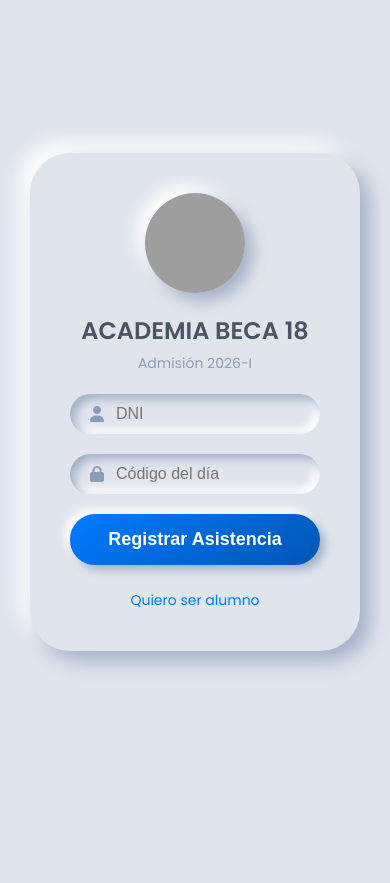
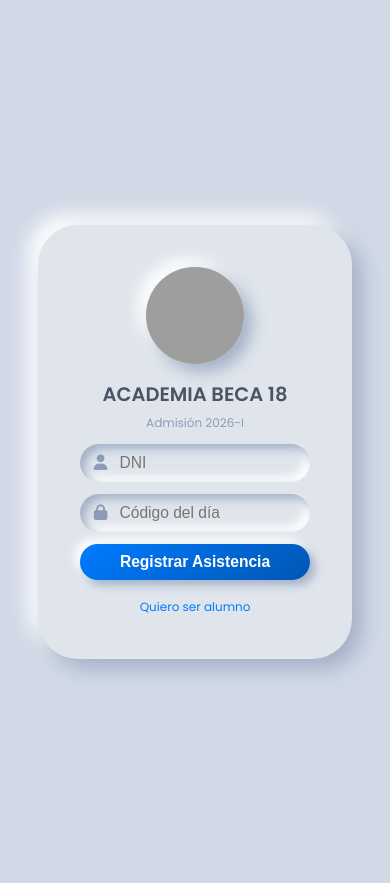
Before and after one commit to udepservicio/academia, a Flask app: page / in a window 390 px wide. Before the commit the page ends 669 px from the top, so only its background shows below. Run offline with Flask 3, Linux system fonts and the light colour scheme; grey boxes are pictures that could not be loaded.

Commit message:
Update Index.html

```diff
--- a/templates/Index.html
+++ b/templates/Index.html
@@ -1,4 +1,3 @@
-
 <!DOCTYPE html>
 <html lang="es">
 <head>
@@ -9,41 +8,54 @@
     <link rel="stylesheet" href="https://cdnjs.cloudflare.com/ajax/libs/font-awesome/6.4.0/css/all.min.css">
     <script src="https://cdn.jsdelivr.net/npm/canvas-confetti@1.9.2/dist/confetti.browser.min.js"></script>
     <style>
+        :root {
+            --base-color: #d1d9e6; /* Color base más oscuro */
+            --card-color: #e0e5ec; /* Color original de la tarjeta */
+            --shadow-dark: #a3b1c6;
+            --shadow-light: #ffffff;
+            --text-primary: #4a5464;
+            --text-secondary: #8c9cb6;
+        }
+
         body {
-            background-color: #e0e5ec;
+            background-color: var(--base-color);
             font-family: 'Poppins', sans-serif;
             display: flex;
             justify-content: center;
             align-items: center;
             min-height: 100vh;
             margin: 0;
+            padding: 5%;
         }
 
         .container {
             display: flex;
             justify-content: center;
             align-items: center;
-            transform: translateY(-4%);
+            width: 100%;
+            max-width: 1200px;
         }
 
         .card {
-            background-color: #e0e5ec;
-            padding: 40px;
+            background-color: var(--card-color);
+            padding: 8%;
             border-radius: 40px;
-            box-shadow: 10px 10px 20px #a3b1c6, -10px -10px 20px #ffffff;
+            box-shadow: 10px 10px 20px var(--shadow-dark), -10px -10px 20px var(--shadow-light);
             text-align: center;
-            max-width: 250px;
-            width: 100%;
+            width: 80%;
+            max-width: 230px;
             position: relative;
             z-index: 1;
         }
 
         .logo-section .logo {
-            width: 100px;
-            height: 100px;
-            margin: 0 auto 20px;
+            width: 25vw;
+            height: 25vw;
+            max-width: 100px;
+            max-height: 100px;
+            margin: 0 auto 5%;
             border-radius: 50%;
-            box-shadow: 8px 8px 16px #a3b1c6, -8px -8px 16px #ffffff;
+            box-shadow: 8px 8px 16px var(--shadow-dark), -8px -8px 16px var(--shadow-light);
             display: flex;
             justify-content: center;
             align-items: center;
@@ -58,29 +70,31 @@
 
         .logo-section h2 {
             font-weight: 600;
-            color: #4a5464;
-            margin-bottom: 5px;
+            color: var(--text-primary);
+            margin-bottom: 2%;
+            font-size: clamp(16px, 5vw, 24px);
         }
 
         .logo-section p {
-            color: #8c9cb6;
+            color: var(--text-secondary);
             margin-top: 0;
-            font-size: 14px;
+            font-size: clamp(12px, 3vw, 14px);
         }
 
         .input-group {
             display: flex;
             align-items: center;
-            background-color: #e0e5ec;
+            background-color: var(--card-color);
             border-radius: 20px;
-            padding: 10px 20px;
-            margin: 20px 0;
-            box-shadow: inset 5px 5px 10px #a3b1c6, inset -5px -5px 10px #ffffff;
+            padding: 3% 5%;
+            margin: 5% 0;
+            box-shadow: inset 5px 5px 10px var(--shadow-dark), inset -5px -5px 10px var(--shadow-light);
         }
 
         .input-group i {
-            color: #8c9cb6;
+            color: var(--text-secondary);
             margin-right: 10px;
+            font-size: clamp(14px, 4vw, 16px);
         }
 
         .input-group input {
@@ -88,31 +102,31 @@
             background: none;
             outline: none;
             width: 100%;
-            font-size: 16px;
-            color: #4a5464;
+            font-size: clamp(14px, 4vw, 16px);
+            color: var(--text-primary);
         }
 
         .login-btn {
             background: linear-gradient(145deg, #007bff, #0056b3);
             color: white;
             border: none;
-            padding: 15px 30px;
+            padding: 4% 8%;
             border-radius: 25px;
-            font-size: 18px;
+            font-size: clamp(14px, 4vw, 18px);
             font-weight: 600;
             cursor: pointer;
             width: 100%;
-            box-shadow: 5px 5px 10px #a3b1c6, -5px -5px 10px #ffffff;
+            box-shadow: 5px 5px 10px var(--shadow-dark), -5px -5px 10px var(--shadow-light);
             transition: all 0.3s ease;
         }
 
         .login-btn:hover {
-            box-shadow: 2px 2px 5px #a3b1c6, -2px -2px 5px #ffffff;
+            box-shadow: 2px 2px 5px var(--shadow-dark), -2px -2px 5px var(--shadow-light);
         }
 
         .links {
-            margin-top: 25px;
-            font-size: 14px;
+            margin-top: 8%;
+            font-size: clamp(12px, 3vw, 14px);
         }
 
         .links a {
@@ -126,7 +140,7 @@
         }
 
         .links span {
-            color: #8c9cb6;
+            color: var(--text-secondary);
         }
 
         /* Estilos para la pantalla de éxito */
@@ -136,39 +150,57 @@
         }
 
         .success-icon {
-            font-size: 60px;
+            font-size: clamp(40px, 10vw, 60px);
             color: #28a745;
-            margin-bottom: 20px;
+            margin-bottom: 5%;
         }
 
         .success-message {
-            font-size: 22px;
+            font-size: clamp(16px, 5vw, 22px);
             font-weight: 600;
-            color: #4a5464;
-            margin-bottom: 15px;
+            color: var(--text-primary);
+            margin-bottom: 4%;
         }
 
         .success-date {
-            font-size: 18px;
-            color: #8c9cb6;
-            margin-bottom: 30px;
+            font-size: clamp(14px, 4vw, 18px);
+            color: var(--text-secondary);
+            margin-bottom: 8%;
         }
 
         .back-btn {
             background: linear-gradient(145deg, #6c757d, #495057);
             color: white;
             border: none;
-            padding: 12px 25px;
+            padding: 3% 6%;
             border-radius: 25px;
-            font-size: 16px;
+            font-size: clamp(14px, 4vw, 16px);
             font-weight: 600;
             cursor: pointer;
-            box-shadow: 5px 5px 10px #a3b1c6, -5px -5px 10px #ffffff;
+            box-shadow: 5px 5px 10px var(--shadow-dark), -5px -5px 10px var(--shadow-light);
             transition: all 0.3s ease;
         }
 
         .back-btn:hover {
-            box-shadow: 2px 2px 5px #a3b1c6, -2px -2px 5px #ffffff;
+            box-shadow: 2px 2px 5px var(--shadow-dark), -2px -2px 5px var(--shadow-light);
+        }
+
+        /* Media queries para ajustes específicos */
+        @media (max-width: 480px) {
+            .card {
+                padding: 12%;
+                width: 85%;
+            }
+
+            .input-group {
+                padding: 4% 6%;
+            }
+        }
+
+        @media (min-width: 1200px) {
+            .card {
+                padding: 40px;
+            }
         }
     </style>
 </head>
```
